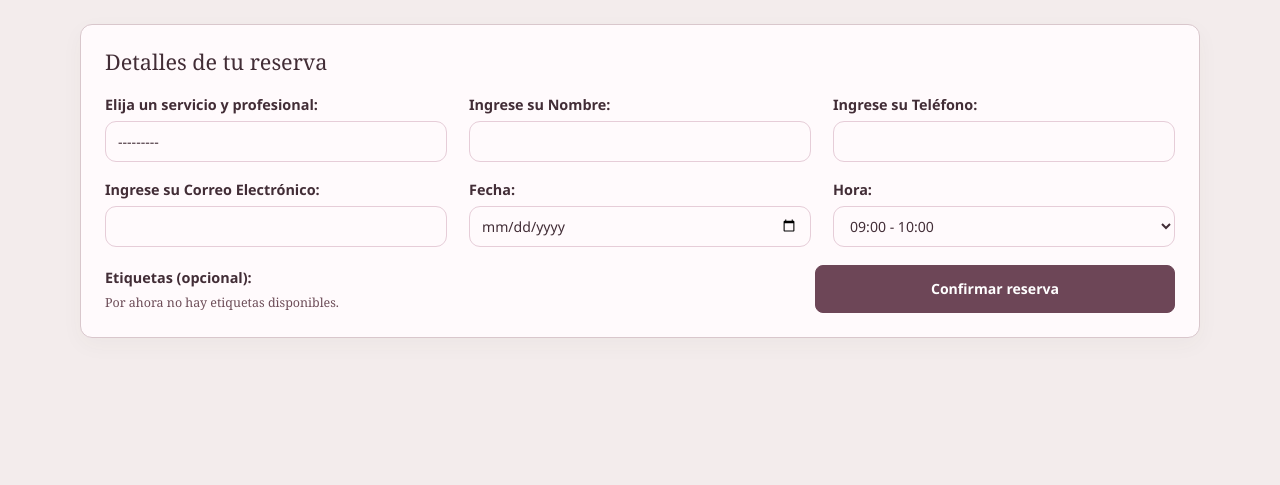
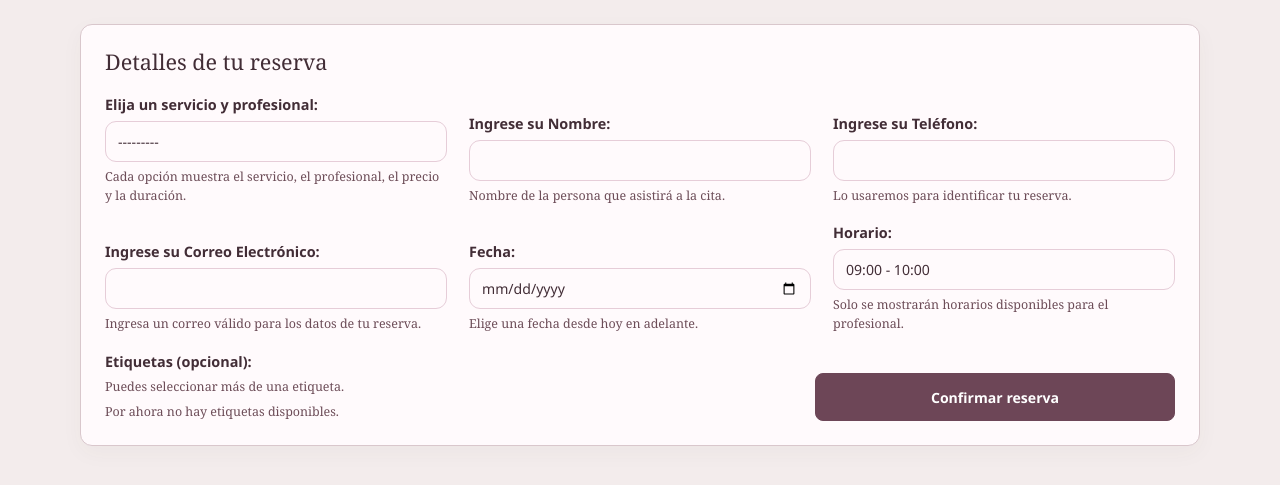
Before and after one commit to KarellG2/Agenda_RG_Beauty, a Django app: page /agendar_cita/ in a window 1280 px wide. Shown: the part 229-714 px from the top of the page. Run offline with Django 5.2, Linux system fonts and the light colour scheme; data that the repository does not hold is empty.

Commit message:
arreglos forms y un par mas
Se incorporan textos de ayuda a los formularios de servicios y reservas, agregar servicio pasa de un botón sin nada a llevar al formulario de creación. Se incorporan servicios de pruebas para la categoría del servicio, rechazo de fechas pasadas y el enlace del botón.

```diff
--- a/agenda/forms.py
+++ b/agenda/forms.py
@@ -1,7 +1,8 @@
-from datetime import date, datetime, timedelta
+from datetime import datetime, timedelta
 
 from django import forms
 from django.core.exceptions import ValidationError
+from django.utils import timezone
 from .models import *
 
 
@@ -41,12 +42,14 @@ class ServicioForm(forms.ModelForm):
     personal = forms.ModelChoiceField(
         queryset=Personal.objects.none(),
         label='Profesional a cargo',
+        help_text='Selecciona quién realizará este servicio.',
         error_messages={'required': 'Selecciona al profesional a cargo.'},
         widget=forms.Select(attrs={'class': 'admin-field'}),
     )
     duracion_aproximada = forms.IntegerField(
         min_value=1,
         label='Duración aproximada (minutos)',
+        help_text='Tiempo que se reservará en la agenda para este servicio.',
         error_messages={
             'required': 'Indica la duración aproximada.',
             'min_value': 'La duración debe ser de al menos un minuto.',
@@ -62,6 +65,7 @@ class ServicioForm(forms.ModelForm):
         max_digits=10,
         decimal_places=2,
         label='Precio (CLP)',
+        help_text='Ingresa el valor del servicio en pesos chilenos.',
         error_messages={
             'required': 'Indica el precio del servicio.',
             'min_value': 'El precio no puede ser negativo.',
@@ -81,6 +85,11 @@ class ServicioForm(forms.ModelForm):
             'nombre_s': 'Nombre del servicio',
             'descripcion': 'Descripción',
             'categoria': 'Categoría',
+        }
+        help_texts = {
+            'nombre_s': 'Usa un nombre breve y fácil de reconocer al reservar.',
+            'descripcion': 'Describe qué incluye el servicio.',
+            'categoria': 'Clasifica el servicio para facilitar su búsqueda.',
         }
         widgets = {
             'nombre_s': forms.TextInput(attrs={'class': 'admin-field'}),
@@ -114,6 +123,9 @@ class ServicioForm(forms.ModelForm):
 
     def __init__(self, *args, **kwargs):
         super().__init__(*args, **kwargs)
+        self.fields['categoria'].queryset = CategoriaServicio.objects.order_by(
+            'nombre'
+        )
         self.fields['personal'].queryset = Personal.objects.select_related(
             'id_rol'
         ).order_by('nombre')
@@ -295,22 +307,31 @@ class CategoriaServicioForm(forms.ModelForm):
 
 
 class ReservaForm(forms.ModelForm):
-    hora = forms.ChoiceField(choices=HORARIOS_DISPONIBLES)
+    hora = forms.ChoiceField(
+        choices=HORARIOS_DISPONIBLES,
+        label='Horario',
+        help_text='Solo se mostrarán horarios disponibles para el profesional.',
+        error_messages={'required': 'Selecciona un horario para la cita.'},
+        widget=forms.Select(attrs={'class': 'form-control'}),
+    )
     nombre_cliente = forms.CharField(
         max_length=100,
         label='Ingrese su Nombre',
+        help_text='Nombre de la persona que asistirá a la cita.',
         error_messages={'required': 'Ingresa tu nombre.'},
         widget=forms.TextInput(attrs={'class': 'form-control'}),
     )
     telefono_cliente = forms.CharField(
         max_length=20,
         label='Ingrese su Teléfono',
+        help_text='Lo usaremos para identificar tu reserva.',
         error_messages={'required': 'Ingresa tu teléfono.'},
         widget=forms.TextInput(attrs={'class': 'form-control'}),
     )
     correo_cliente = forms.EmailField(
         max_length=100,
         label='Ingrese su Correo Electrónico',
+        help_text='Ingresa un correo válido para los datos de tu reserva.',
         error_messages={
             'required': 'Ingresa tu correo electrónico.',
             'invalid': 'Ingresa un correo electrónico válido.',
@@ -333,6 +354,15 @@ class ReservaForm(forms.ModelForm):
             'etiquetas': 'Etiquetas (opcional)',
         }
 
+        help_texts = {
+            'id_personal_servicio': (
+                'Cada opción muestra el servicio, el profesional, el precio '
+                'y la duración.'
+            ),
+            'fecha': 'Elige una fecha desde hoy en adelante.',
+            'etiquetas': 'Puedes seleccionar más de una etiqueta.',
+        }
+
         widgets = {
             'id_personal_servicio': forms.Select(attrs={
                 'class': 'form-control',
@@ -346,6 +376,7 @@ class ReservaForm(forms.ModelForm):
 
     def __init__(self, *args, cliente=None, **kwargs):
         super().__init__(*args, **kwargs)
+        self.fields['fecha'].widget.attrs['min'] = timezone.localdate().isoformat()
         self.fields['id_personal_servicio'].queryset = (
             ServicioPersonal.objects.select_related(
                 'id_servicio',
@@ -367,7 +398,7 @@ class ReservaForm(forms.ModelForm):
         servicio = cleaned_data.get('id_personal_servicio')
         fecha = cleaned_data.get('fecha')
         hora = cleaned_data.get('hora')
-        if fecha and fecha < date.today():
+        if fecha and fecha < timezone.localdate():
             self.add_error('fecha', 'La fecha de la cita no puede estar en el pasado.')
         if (
             servicio
--- a/agenda/templates/agendar_cita_cliente.html
+++ b/agenda/templates/agendar_cita_cliente.html
@@ -21,31 +21,37 @@
             <div class="campo-formulario">
                 {{ form.id_personal_servicio.label_tag }}
                 {{ form.id_personal_servicio }}
+                {% if form.id_personal_servicio.help_text %}<small>{{ form.id_personal_servicio.help_text }}</small>{% endif %}
                 {{ form.id_personal_servicio.errors }}
             </div>
             <div class="campo-formulario">
                 {{ form.nombre_cliente.label_tag }}
                 {{ form.nombre_cliente }}
+                {% if form.nombre_cliente.help_text %}<small>{{ form.nombre_cliente.help_text }}</small>{% endif %}
                 {{ form.nombre_cliente.errors }}
             </div>
             <div class="campo-formulario">
                 {{ form.telefono_cliente.label_tag }}
                 {{ form.telefono_cliente }}
+                {% if form.telefono_cliente.help_text %}<small>{{ form.telefono_cliente.help_text }}</small>{% endif %}
                 {{ form.telefono_cliente.errors }}
             </div>
             <div class="campo-formulario">
                 {{ form.correo_cliente.label_tag }}
                 {{ form.correo_cliente }}
+                {% if form.correo_cliente.help_text %}<small>{{ form.correo_cliente.help_text }}</small>{% endif %}
                 {{ form.correo_cliente.errors }}
             </div>
             <div class="campo-formulario">
                 {{ form.fecha.label_tag }}
                 {{ form.fecha }}
+                {% if form.fecha.help_text %}<small>{{ form.fecha.help_text }}</small>{% endif %}
                 {{ form.fecha.errors }}
             </div>
             <div class="campo-formulario">
                 {{ form.hora.label_tag }}
                 {{ form.hora }}
+                {% if form.hora.help_text %}<small>{{ form.hora.help_text }}</small>{% endif %}
                 {{ form.hora.errors }}
             </div>
             <div class="campo-formulario">
@@ -53,6 +59,7 @@
                 <div class="tag-list">
                     {{ form.etiquetas }}
                 </div>
+                {% if form.etiquetas.help_text %}<small>{{ form.etiquetas.help_text }}</small>{% endif %}
                 {{ form.etiquetas.errors }}
                 {% if not form.etiquetas.field.queryset %}
                     <small>Por ahora no hay etiquetas disponibles.</small>
--- a/agenda/templates/configuracion_admin.html
+++ b/agenda/templates/configuracion_admin.html
@@ -76,7 +76,7 @@
                         <button class="btn-outline" type="button">Eliminar</button>
                     </div>
                 </div>
-                <button class="btn-outline add-service-button" type="button">Agregar servicio</button>
+                <a class="btn-outline add-service-button" href="{% url 'servicio_crear' %}">Agregar servicio</a>
             </section>
 
             <section class="admin-card configuration-card" aria-labelledby="messages-title">
--- a/rg_beauty/settings.py
+++ b/rg_beauty/settings.py
@@ -78,7 +78,7 @@ DATABASES = {
         'ENGINE': 'django.db.backends.mysql',
         'NAME': 'sistema_reservas',
         'USER': 'root',
-        'PASSWORD': '123456',
+        'PASSWORD': '12345',
         'HOST': 'localhost',
         'PORT': '3306',
     }
```
Also changed, not shown: agenda/tests.py (+33 -1 lines), agenda/static/cuenta-cliente.css (added), agenda/templates/mi_cuenta.html (added), agenda/templates/registro_cliente.html (added), agenda/templates/reserva_admin_form.html (added), agenda/templates/reserva_detalle.html (added).
